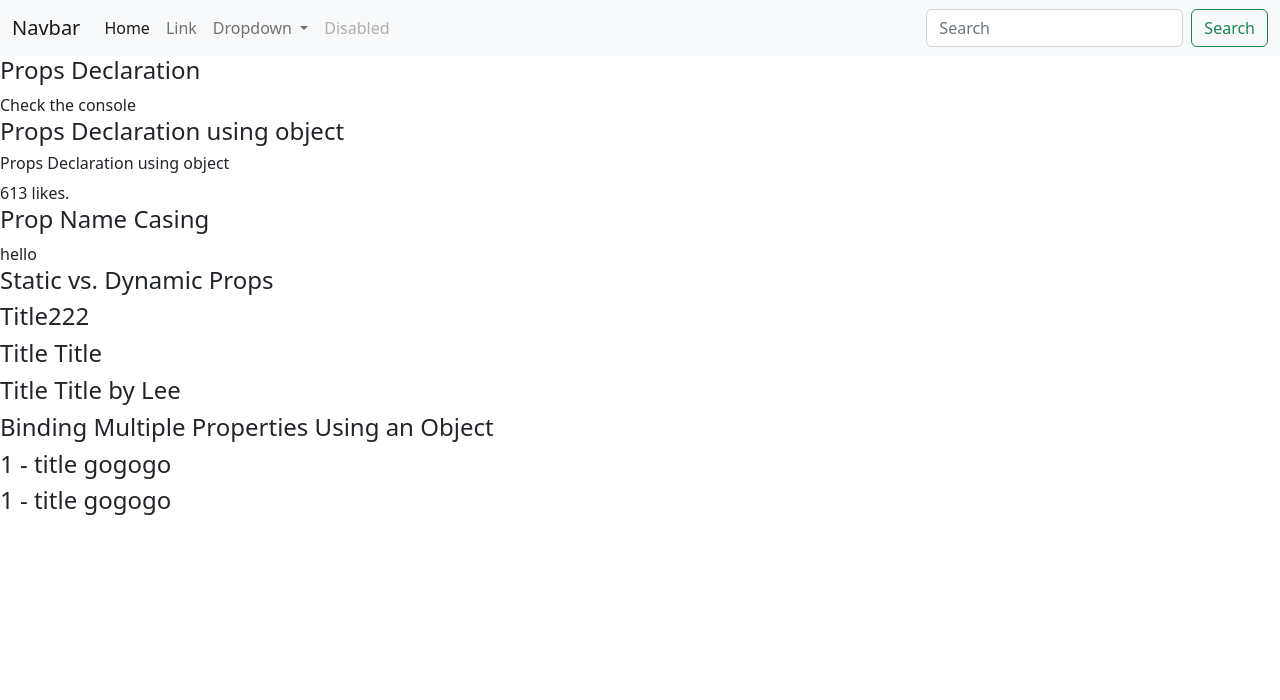
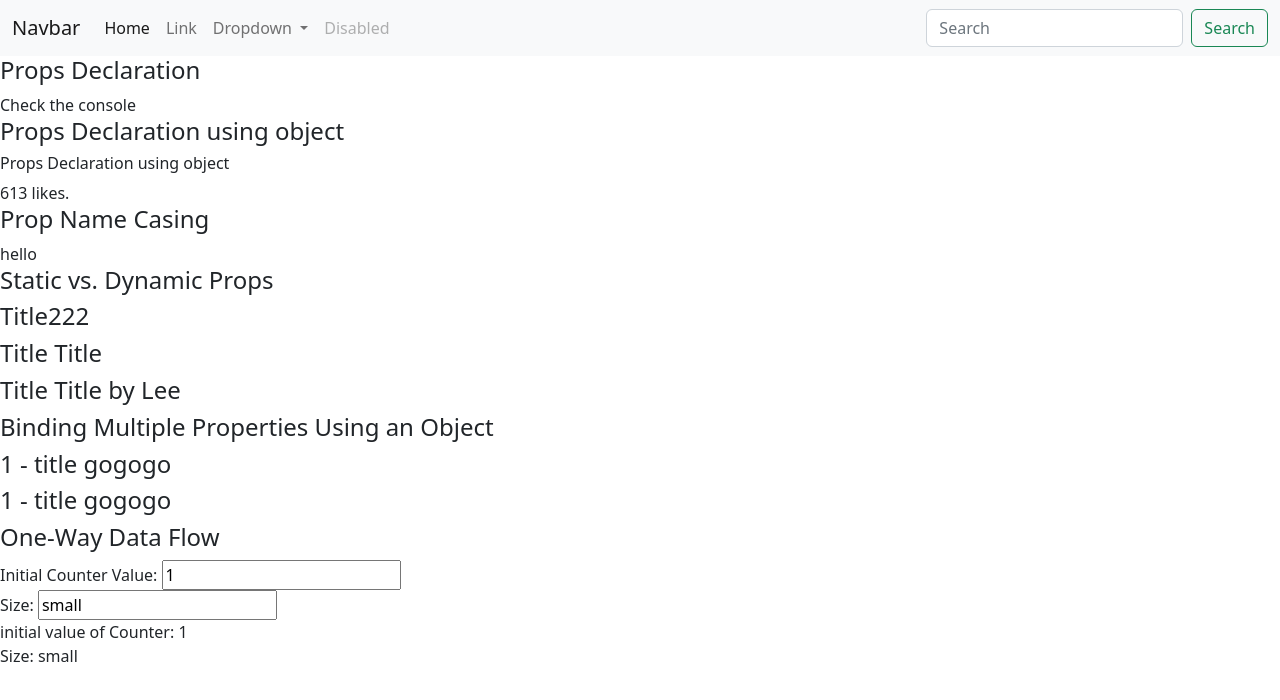
Before and after one commit to ljh9/VueExercises, a Vue app: page / in a window 1280 px wide. Shown: the top 700 px of the page. Built offline with nearby package versions, Linux system fonts and the light colour scheme.

Commit message:
OneWayDataFlow

```diff
--- a/src/views/Exercise10/Exercise10.vue
+++ b/src/views/Exercise10/Exercise10.vue
@@ -4,6 +4,7 @@ import PropsDeclarationObject from './PropsDeclarationObject.vue'
 import PropNameCasing from './PropNameCasing.vue'
 import StaticAndDynamicProps from './StaticAndDynamicProps.vue'
 import BindingPropertiesObject from './BindingPropertiesObject.vue'
+import OneWayDataFlow from './OneWayDataFlow.vue'
 </script>
 
 <template>
@@ -18,5 +19,8 @@ import BindingPropertiesObject from './BindingPropertiesObject.vue'
         <StaticAndDynamicProps />
         <h4>Binding Multiple Properties Using an Object</h4>
         <BindingPropertiesObject />
+        <h4>One-Way Data Flow</h4>
+        <OneWayDataFlow />
+
     </div>
 </template>
--- /dev/null
+++ b/src/views/Exercise10/OneWayDataFlow.vue
@@ -0,0 +1,26 @@
+<script>
+import ChildComponentForDataFlow from './ChildComponentForDataFlow.vue'
+export default {
+  components: {
+    ChildComponentForDataFlow
+  },
+  data() {
+    return {
+        initialCounter: 1,
+        size: 'small'
+    }
+  }
+}
+</script>
+
+<template>
+    <div class="exercise">
+        Initial Counter Value:
+        <input v-model="initialCounter" />
+        <br/>
+        Size:
+        <input v-model="size" />
+        <ChildComponentForDataFlow :initialCounter2="initialCounter" :size2="size" />
+
+    </div>
+</template>
```
